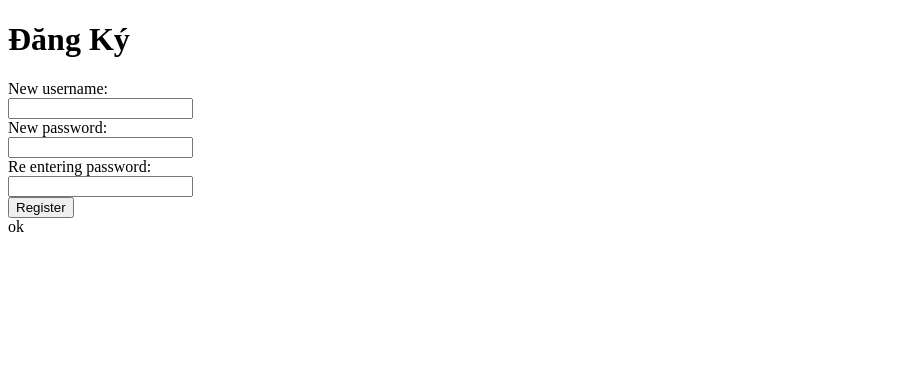
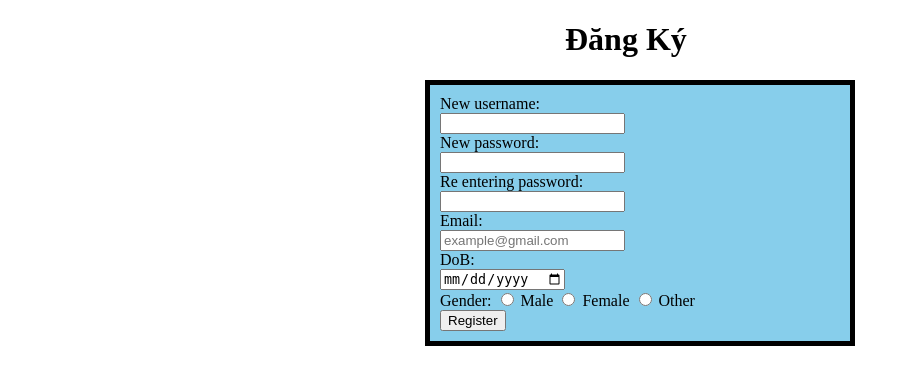
Before and after one commit to GermanyNghia/CodeAndPunch, a PHP site: page /register.php in a window 1280 px wide. Shown: the top 385 px of the page, without its empty margins (0-910 px from the left). Run offline with PHP 8.4, Linux system fonts and the light colour scheme; data that the repository does not hold is empty.

Commit message:
Update register.php

```diff
--- a/register.php
+++ b/register.php
@@ -10,54 +10,81 @@ session_start();
     <meta http-equiv="X-UA-Compatible" content="IE=edge">
     <meta name="viewport" content="width=device-width, initial-scale=1.0">
     <title>Document</title>
+    <link rel="stylesheet" href="register.css">
 </head>
 
 <body>
     <h1>Đăng Ký</h1>
 
-    <form action="register.php" method="post">
+    <form action="register.php" method="post" id = "page">
+        <div>
             <label>New username:</label> <br>
             <input type="text" name="username"> <br>
+        </div>
+
+
+        <div>
             <label>New password:</label> <br>
             <input type="password" name="password"> <br>
             <label>Re entering password:</label> <br>
             <input type="password" name="repassword"> <br>
-        <input type="submit" value="Register" name="register"> <br>
+        </div>
+
+        <div>
+            <label>Email:</label> <br>
+            <input type="email" name="email" placeholder="example@gmail.com"> <br>
+        </div>
+
+        <div>
+            <label>DoB:</label> <br>
+            <input type="date" name="DoB"> <br>
+        </div>
+
+        <div>
+            <label>Gender: </label>
+            <input type="radio" name="gender" value="Male">
+            Male
+            <input type="radio" name="gender" value="Female">
+            Female
+            <input type="radio" name="gender" value="Other">
+            Other
+            <br>
+        </div>
+
+        <div>
+            <input type="submit" name="register" value="Register">
+        </div>
+
     </form>
 </body>
 
 </html>
 <?php
 include("logindb.php");
-$connect = mysqli_connect("localhost", "root", "", "login");
-if ($connect){
+if ($connect) {
     echo "ok";
 }
 if (isset($_POST["register"])) {
     $username = filter_input(INPUT_POST, "username", FILTER_SANITIZE_SPECIAL_CHARS);
     $password = filter_input(INPUT_POST, "password", FILTER_SANITIZE_SPECIAL_CHARS);
     $repassword = filter_input(INPUT_POST, "repassword", FILTER_SANITIZE_SPECIAL_CHARS);
-    $hash = hash('sha1',$password);
+    $hash = hash('sha256', $password);
 
-    if (empty($username) || empty($password) || empty($repassword) ) {
+    if (empty($username) || empty($password) || empty($repassword)) {
         echo '<span style="color:red;">Username or password is empty</span>';
-    }
-
-        if ($password == $repassword && $username != "admin") {
+    } elseif ($password == $repassword && $username != "admin") {
         $sql = "INSERT INTO users (user, password) VALUES ('$username', '$hash')";
-            // try {
+        try {
             mysqli_query($connect, $sql);
             echo "Registed";
             header("Location: login.php");
-            // }catch (mysqli_sql_exception) {
-            //     echo "Could not register";
-            // }
+        } catch (mysqli_sql_exception) {
+            echo "Could not register";
         }
-        else {
+    } else {
 
         echo '<span style="color:red;">Username cannot be admin and password must be the same</span>';
     }
-
 }
 mysqli_close($connect);
 ?>
```
Lines whose indentation alone changed are shown as unchanged.
